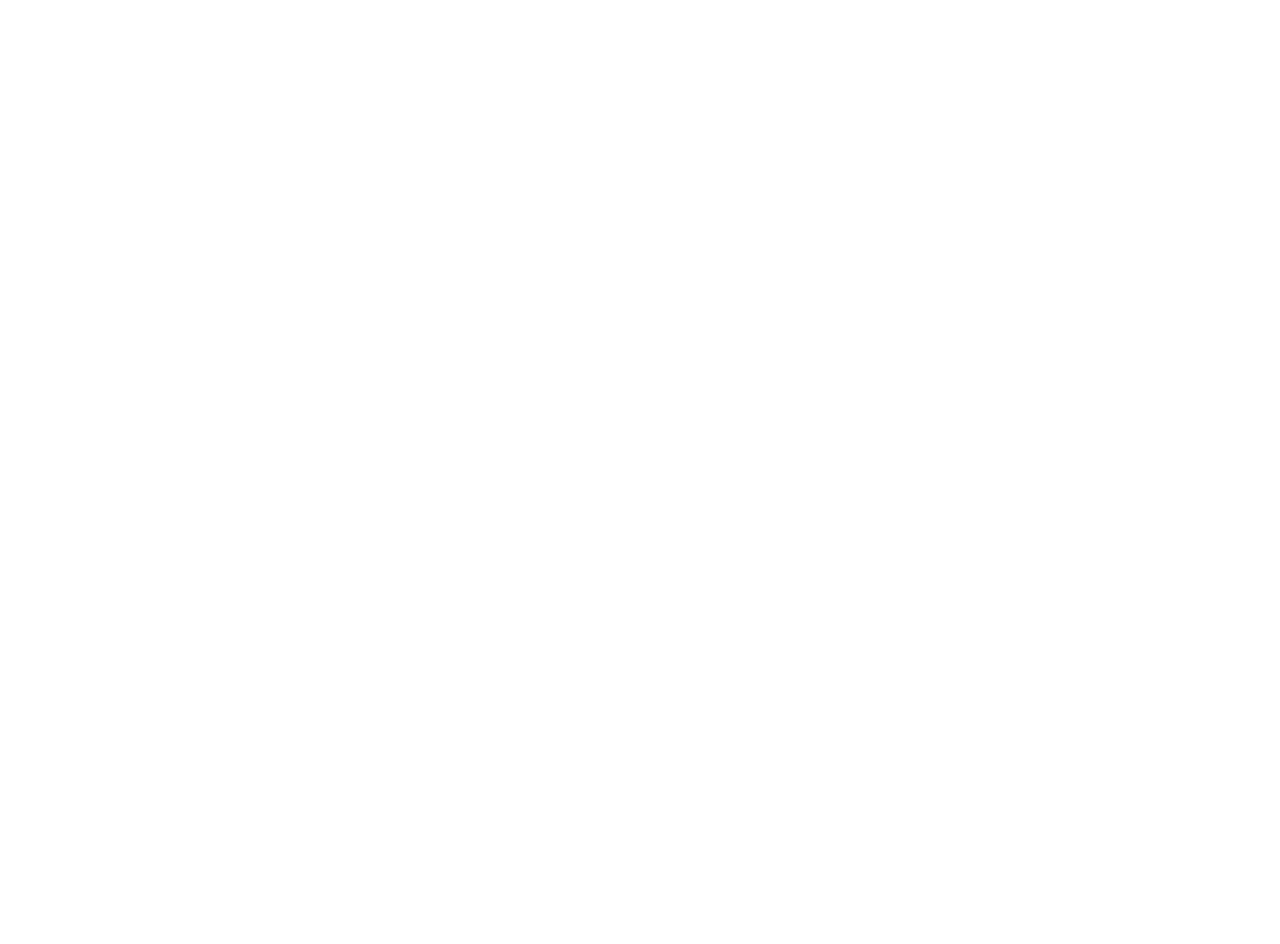
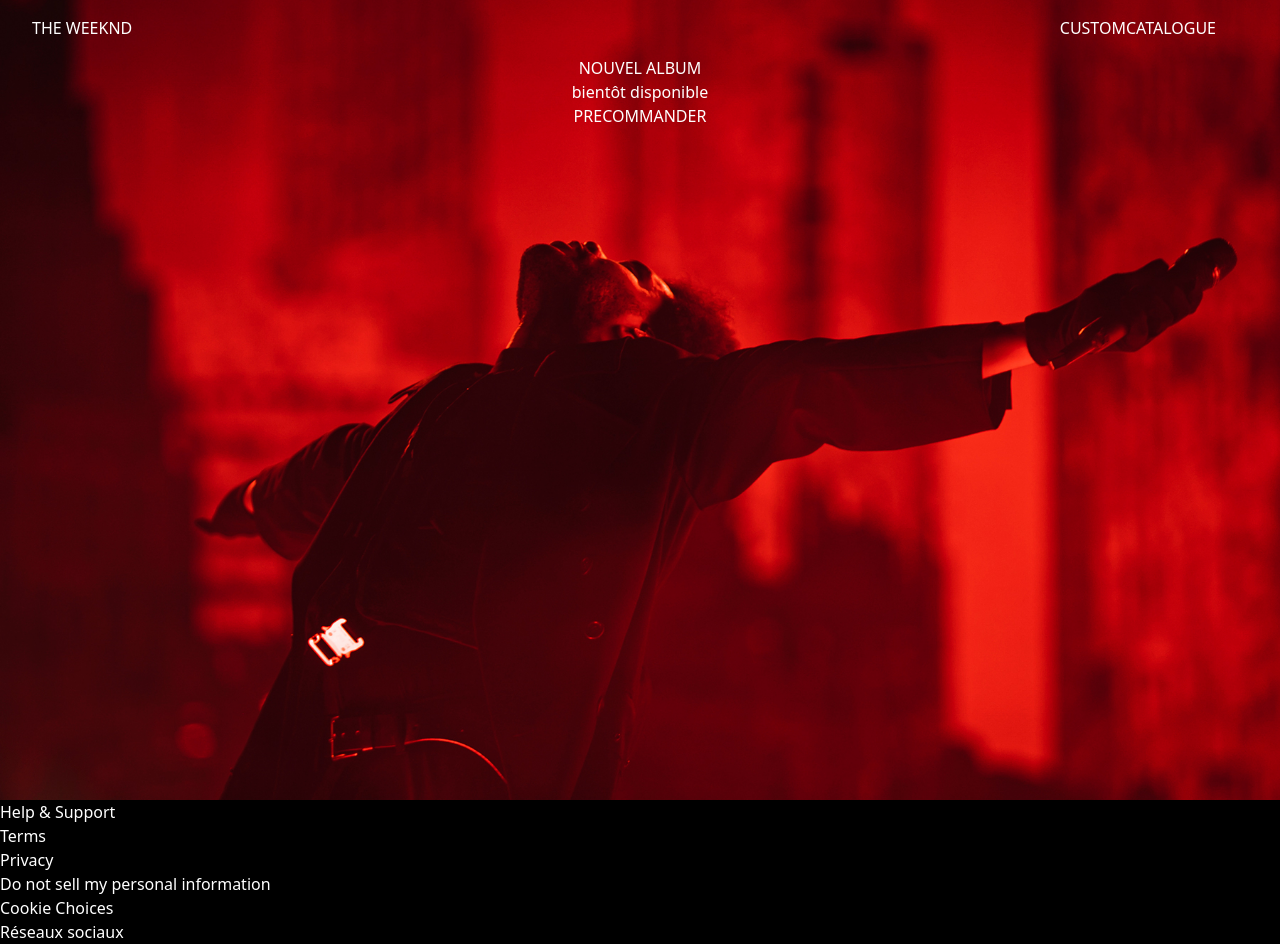
Before and after one commit to kinsey-w/artist-cover-crea-dev, a website built with Vite: page index.html in a window 1280 px wide. Before the commit the page ends 800 px from the top, so only its background shows below. Built offline with nearby package versions, Linux system fonts and the light colour scheme.

Commit message:
initial commit site

```diff
--- a/index.html
+++ b/index.html
@@ -3,10 +3,37 @@
   <head>
     <meta charset="UTF-8" />
     <meta name="viewport" content="width=device-width, initial-scale=1.0" />
-    <title>artist-cover-crea-dev</title>
+    <title>COVER ALBUM THE WEEKND</title>
   </head>
-  <body>
-    <div id="app"></div>
+  <body class="bg-black text-white">
+    <header class="bg-[url('/images/the_weeknd.jpg')] bg-cover bg-center h-screen">
+      <nav class="flex justify-between items-center px-8 py-4">
+        <h1 id="logo">THE WEEKND</h1>
+        <ul class="flex px-8">
+          <li><a href="#">CUSTOM</a></li>
+          <li><a href="#">CATALOGUE</a></li>
+        </ul>
+      </nav>
+      <div class="flex flex-col justify-center items-center">
+        <h2>NOUVEL ALBUM</h2>
+        <p>bientôt disponible</p>
+        <button>PRECOMMANDER</button>
+      </div>
+    </header>
+
+    <footer>
+      <div>
+        <p>Help & Support</p>
+        <p>Terms</p>
+        <p>Privacy</p>
+        <p>Do not sell my personal information</p>
+        <p>Cookie Choices</p>
+      </div>
+
+      <div>
+        <p>Réseaux sociaux</p>
+      </div>
+    </footer>
     <script type="module" src="/src/main.js"></script>
   </body>
 </html>
```
Also changed, not shown: images/the_weeknd.jpg (added), images/the_weeknd2.jpg (added).
